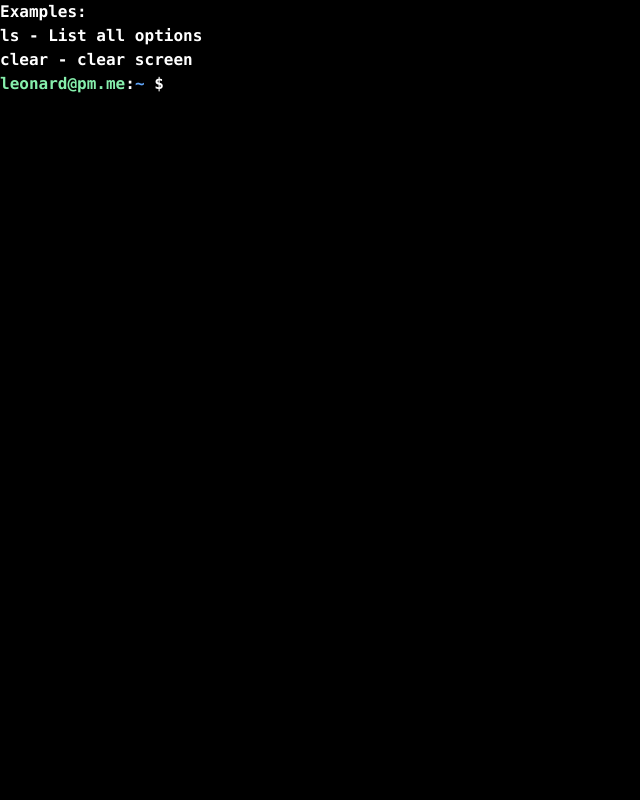
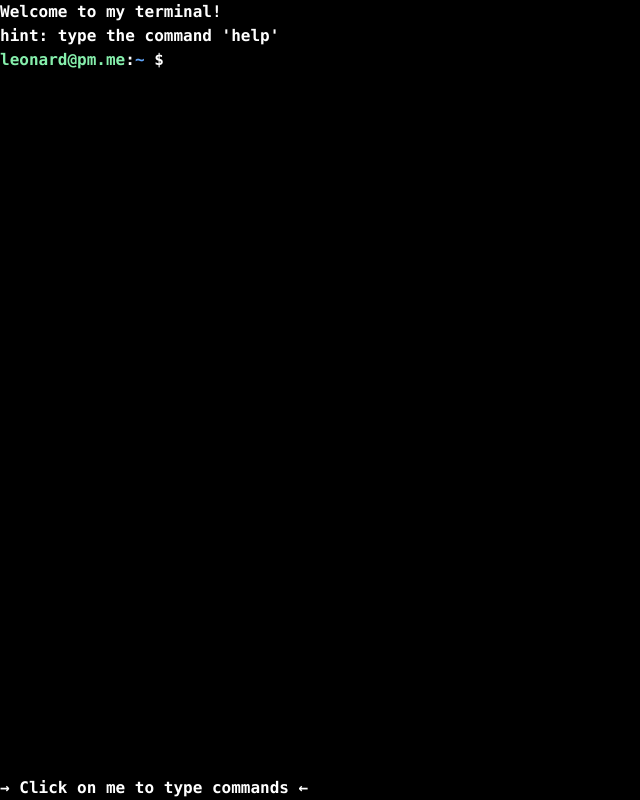
Before and after one commit to lennymelnik/leonardmelnik.com, a Next.js app: page / in a window 1280 px wide. Shown: the whole page, without its empty margins (0-640 px from the left). Built offline with nearby package versions, Linux system fonts and the light colour scheme.

Commit message:
Added commands and buttons

```diff
--- a/pages/index.js
+++ b/pages/index.js
@@ -1,20 +1,22 @@
-import Head from 'next/head'
-import Image from 'next/image'
-import styles from '../styles/Home.module.css'
 import { useState, useEffect } from 'react'
 export default function Home() {
 
   const [directory, setDirectory] = useState('~')
-  const [command, setCommand] = useState('')
-  const [focus, setFocus] = useState(0)
+  const [command, setCommand] = useState(undefined)
+  const [previousOutput, setPreviousOutput] = useState(`
+  Welcome to my terminal! </br>
+  hint: type the command 'help'
+
+  `)
+
+  useEffect(()=>{
 
 
-  const [previousOutput, setPreviousOutput] = useState('Examples: <br/> ls - List all options <br/> clear - clear screen')
-
-  useEffect(()=>{
     if (typeof window !== "undefined") {
       document.getElementById('command').focus()
-      console.log("Focusing on stuff")
+
+
+
 
     }
 
@@ -41,6 +43,21 @@ export default function Home() {
       case 'clear': ourOutput = 'CLEAR'
 
       break;
+
+      case 'help' : ourOutput = `Commands: <br/>
+      about - About Me <br/>
+      ls - List folders <br/>
+      clear - Clear screen <br />
+      cd - Change Directory`
+      break ;
+
+      case 'about' : ourOutput = `About Me: <br/>
+      💻 - Full Stack Developer <br/>
+      🧑‍🎓 - Senior studying Cybersecurity <br />
+      📚 - Learning about computer architecture<br />
+      💾 - Collecting Vintage Computers<br/>
+      📍 - Living in NYC`
+      break ;
 
 
       case 'cd': {
@@ -134,7 +151,7 @@ export default function Home() {
           <div className='cursor'>
             <form onSubmit={onCommandSubmit} id='ourForm'>
 
-            <input autoComplete='off' id='command' value={command} className='bg-black font-bold' type='text' style={{outline: 'none', width: '100%'}} onChange={(e)=>{setCommand(e.target.value.toLowerCase())}} onBlur={handleBlur}/>
+            <input autoComplete='off' id='command' value={command} className='bg-black font-bold select-all' type='text' style={{outline: 'none', width: '100%'}} onChange={(e)=>{setCommand(e.target.value.toLowerCase())}} onBlur={handleBlur}/>
             </form>
 
           </div>
@@ -142,7 +159,7 @@ export default function Home() {
 
       <br/>
 
-
+    <button style={{bottom : 0, position :'absolute'}} onClick={()=>document.getElementById('command').focus()}> 	→ Click on me to type commands 	← </button>
     </div>
   )
 }
```
